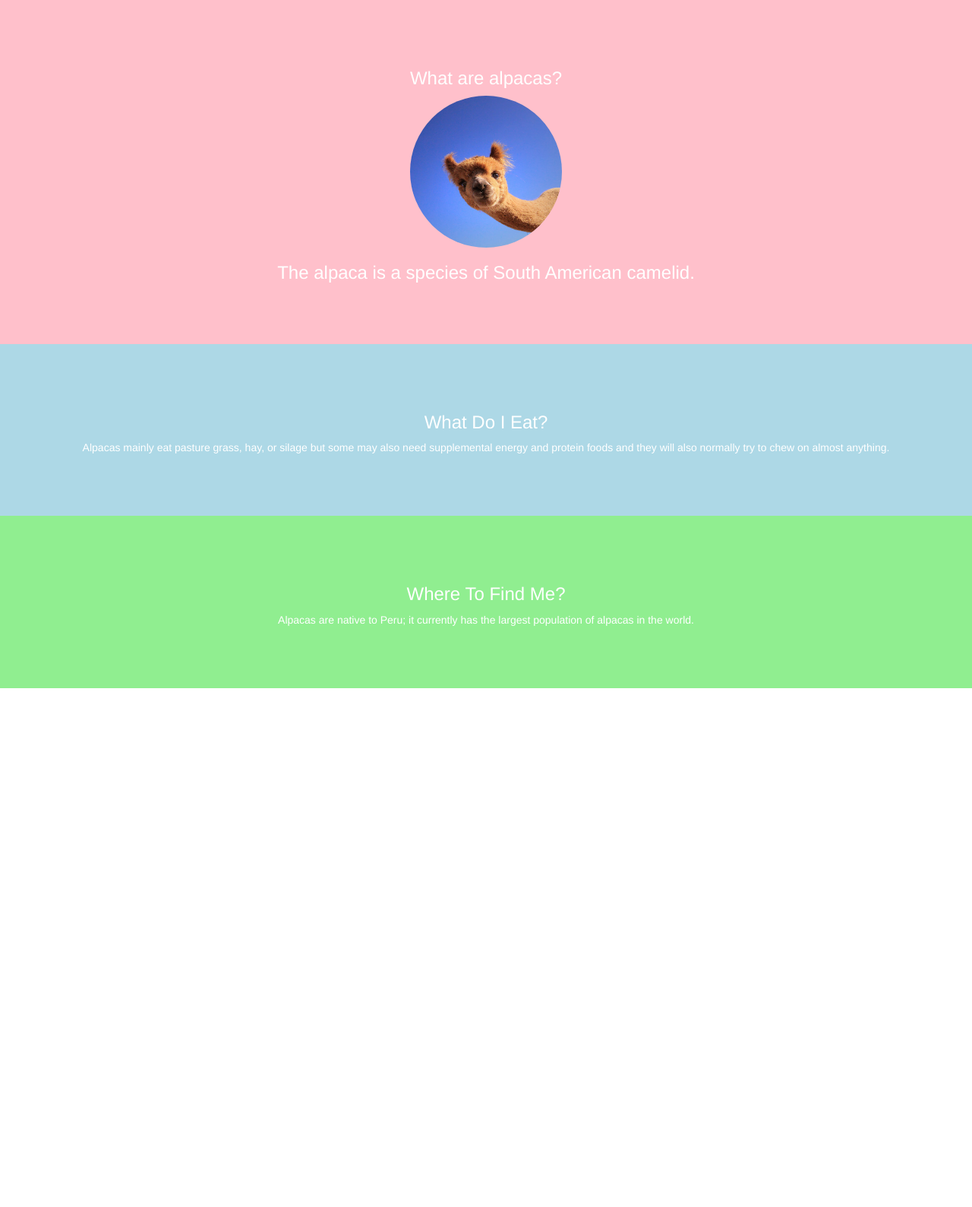
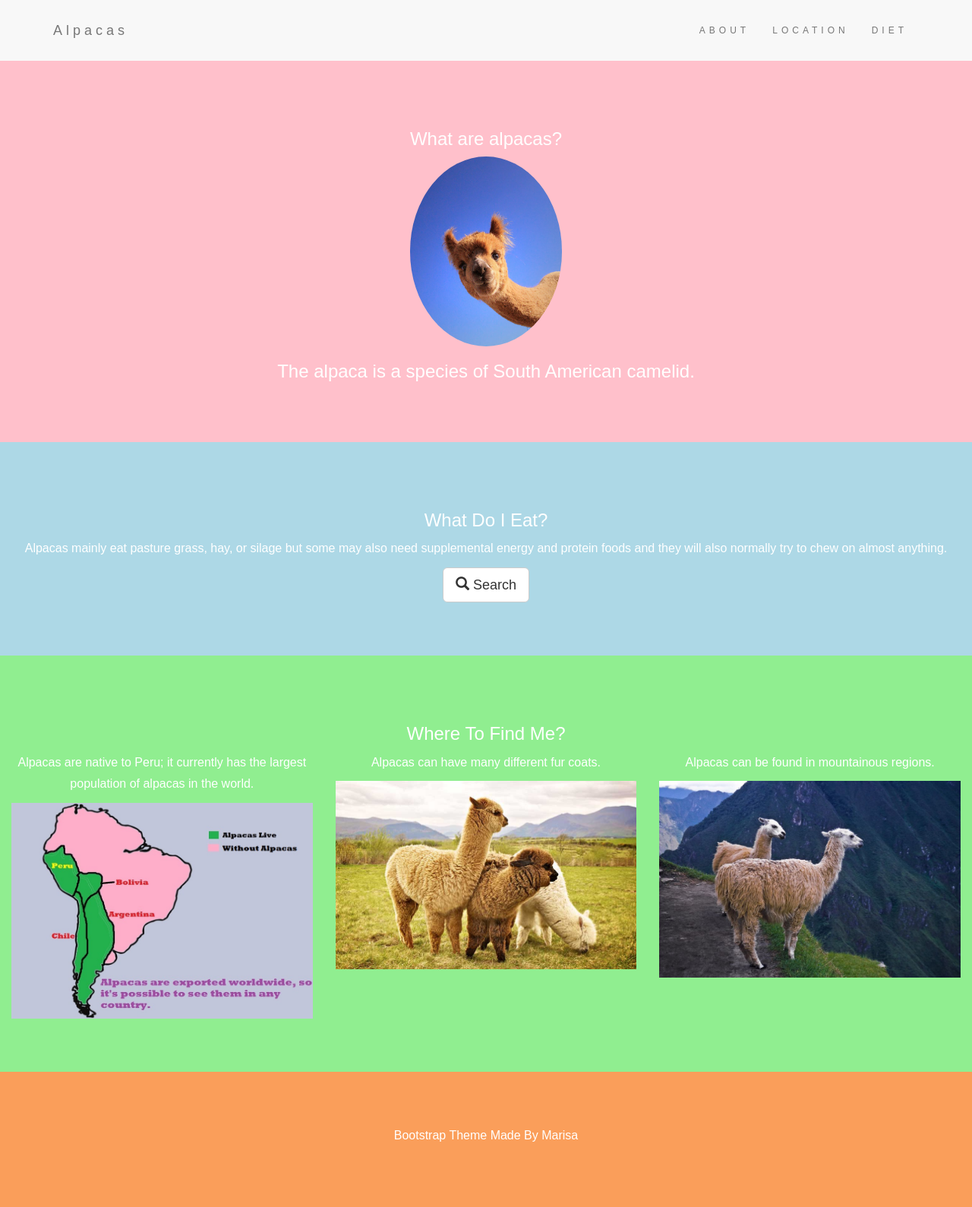
Before and after one commit to mrauwald/mrauwald.github.io, a website: page lab9.html in a window 1280 px wide. Shown: the whole page at 76% size. Before the commit the page ends 906 px from the top, so only its background shows below. Drawn offline with nearby package versions, Linux system fonts and the light colour scheme.

Commit message:
Add files via upload

```diff
--- a/lab9.css
+++ b/lab9.css
@@ -20,3 +20,32 @@
     width:300px;
     height: auto;
 }
+
+.navbar {
+  padding-top: 15px;
+  padding-bottom: 15px;
+  border: 0;
+  border-radius: 0;
+  margin-bottom: 0;
+  font-size: 12px;
+  letter-spacing: 5px;
+}
+
+.navbar-nav li a:hover {
+  color: #1abc9c !important;
+}
+
+.bg-4 {
+  background-color: #FA9E5A;
+  color: #ffffff;
+}
+
+body {
+  font: 20px "Montserrat", sans-serif;
+  line-height: 1.8;
+  color: #f5f6f7;
+}
+
+p {font-size: 16px;}
+
+.margin {margin-bottom: 45px;}
--- a/lab9.html
+++ b/lab9.html
@@ -8,12 +8,37 @@
   <script src="https://ajax.googleapis.com/ajax/libs/jquery/3.4.0/jquery.min.js"></script>
   <script src="https://maxcdn.bootstrapcdn.com/bootstrap/3.4.0/js/bootstrap.min.js"></script>
   <link rel="stylesheet" type="text/css" href="lab9.css">
+
+
+  <nav class="navbar navbar-default">
+      <div class="container">
+        <div class="navbar-header">
+          <button type="button" class="navbar-toggle" data-toggle="collapse" data-target="#myNavbar">
+            <span class="icon-bar"></span>
+            <span class="icon-bar"></span>
+            <span class="icon-bar"></span>
+          </button>
+          <a class="navbar-brand" href="#">Alpacas</a>
+        </div>
+        <div class="collapse navbar-collapse" id="myNavbar">
+          <ul class="nav navbar-nav navbar-right">
+            <li><a href="#">ABOUT</a></li>
+            <li><a href="#">LOCATION</a></li>
+            <li><a href="#">DIET</a></li>
+          </ul>
+        </div>
+      </div>
+    </nav>
+
+
+
+
 </head>
 <body>
-
 <div class="container-fluid bg-1 text-center">
 <h3>What are alpacas?</h3>
-<img src="alpaca.jpg" class="img-circle" alt="Cute Alpaca" width="200" height="200">
+<img src="alpaca.jpg" class="img-responsive img-circle" alt="Cute Alpaca" width="200" height="200"
+style="display:inline">
 
 <h3>The alpaca is a species of South American camelid.</h3>
 </div>
@@ -21,12 +46,34 @@
 <div class="container-fluid bg-2 text-center">
         <h3>What Do I Eat?</h3>
         <p>Alpacas mainly eat pasture grass, hay, or silage but some may also need supplemental energy and protein foods and they will also normally try to chew on almost anything.</p>
-      </div>
+        <a href="#" class="btn btn-default btn-lg">
+            <span class="glyphicon glyphicon-search"></span> Search
+          </a>
+</div>
+
 
       <div class="container-fluid bg-3 text-center">
         <h3>Where To Find Me?</h3>
-        <p>Alpacas are native to Peru; it currently has the largest population of alpacas in the world.</p>
-
+        <div class="row">
+        <div class="col-sm-4">
+            <p>Alpacas are native to Peru; it currently has the largest population of alpacas in the world.</p>
+        <img src="map1.jpg" alt="Map" class="img-responsive" style="width:100%">
+      </div>
+      <div class="col-sm-4">
+        <p>Alpacas can have many different fur coats.</p>
+        <img src="alpaca2.jpg" alt="Alpacas2" class="img-responsive" style="width:100%">
+      </div>
+      <div class="col-sm-4">
+        <p>Alpacas can be found in mountainous regions.</p>
+        <img src="alpaca3.jpg" alt="Alpacas3" class="img-responsive" style="width:100%">
+      </div>
+    </div>
+  </div>
 
 </body>
+
+<footer class="container-fluid bg-4 text-center">
+    <p>Bootstrap Theme Made By Marisa</p>
+  </footer>
+
 </html>
```
Also changed, not shown: alpaca2.jpg (added), alpaca3.jpg (added), map1.jpg (added).
